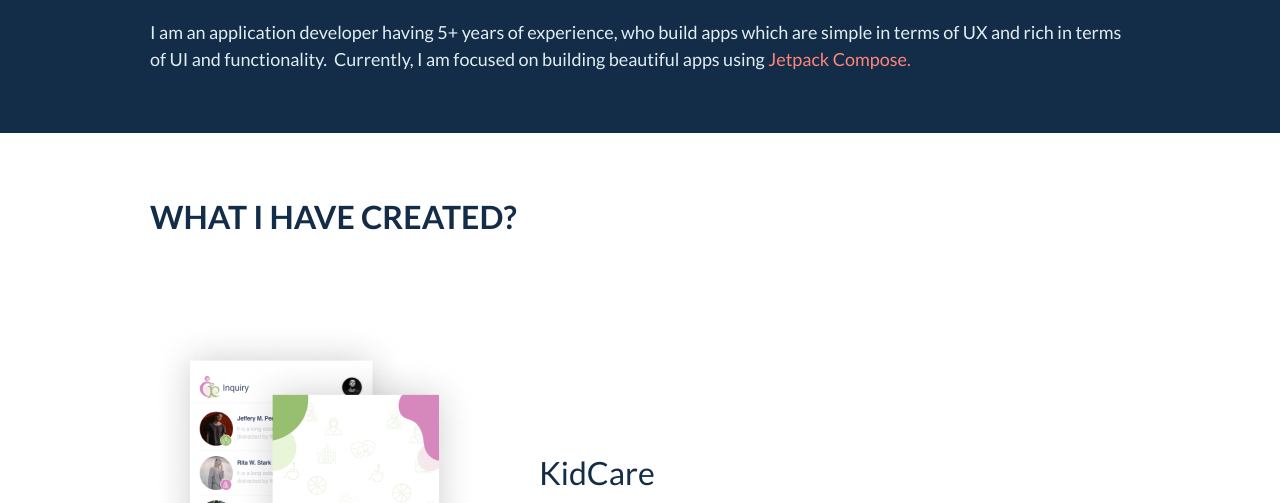
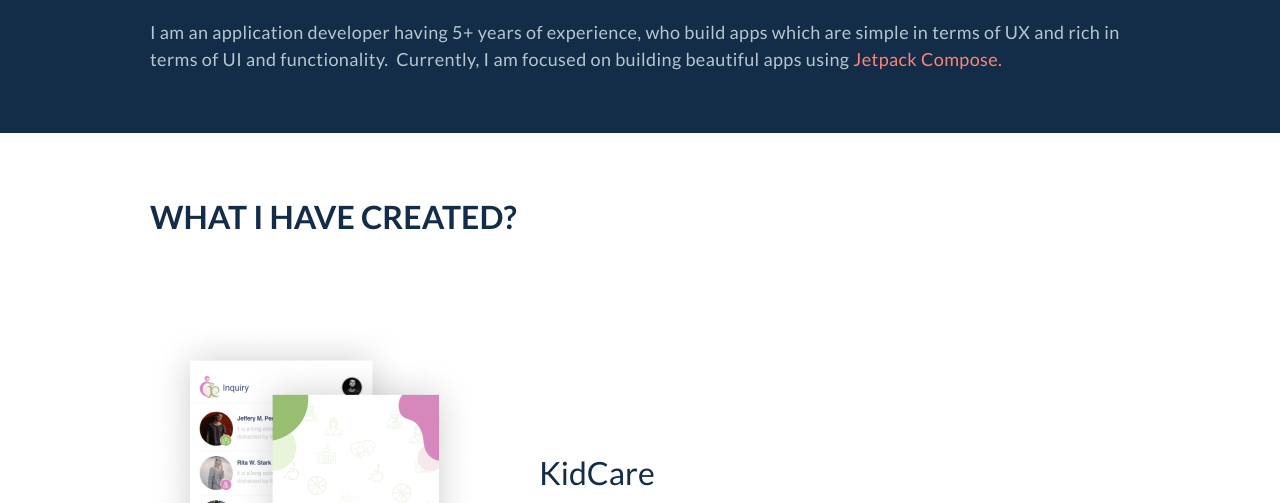
Before and after one commit to dhavalshah05/portfolio, a website: page index.html in a window 1280 px wide. Shown: the part 597-1100 px from the top of the page. Drawn offline with nearby package versions, Linux system fonts and the light colour scheme; files that its build step writes are made by us from their sources.

Commit message:
Added letter spacing

```diff
--- a/index.html
+++ b/index.html
@@ -44,7 +44,7 @@
 <section class="bg-[#132C47] w-screen">
     <div class="section-container flex flex-col items-center md:items-start">
         <h2 class="section-header text-[#E1ECF3]">What I do?</h2>
-        <p class="mt-[30px] text-[#E1ECF3] text-[18px] font-lato font-regular text-center md:text-left">
+        <p class="mt-[30px] text-[#E1ECF3]/80 text-[18px] font-lato font-regular text-center md:text-left tracking-[0.4px]">
             I am an application developer having 5+ years of experience, who build apps which are simple in terms of UX
             and rich in terms of UI and functionality.
             &nbsp;Currently, I am focused on building beautiful apps using <span class="text-[#FF8578] cursor-pointer">Jetpack Compose.</span>
```
